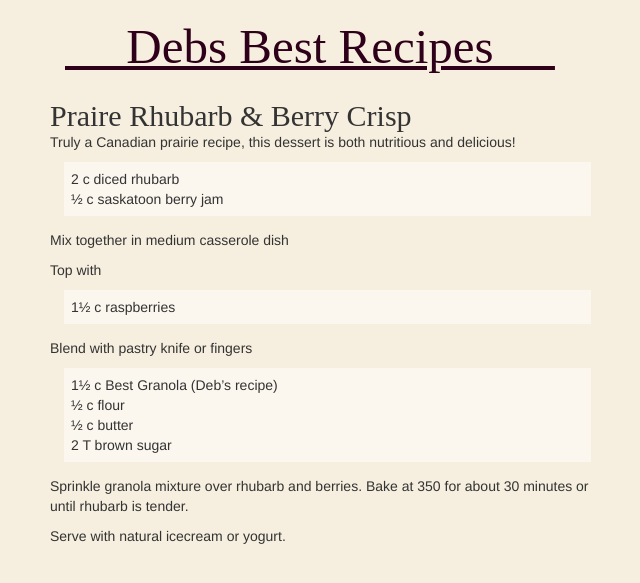
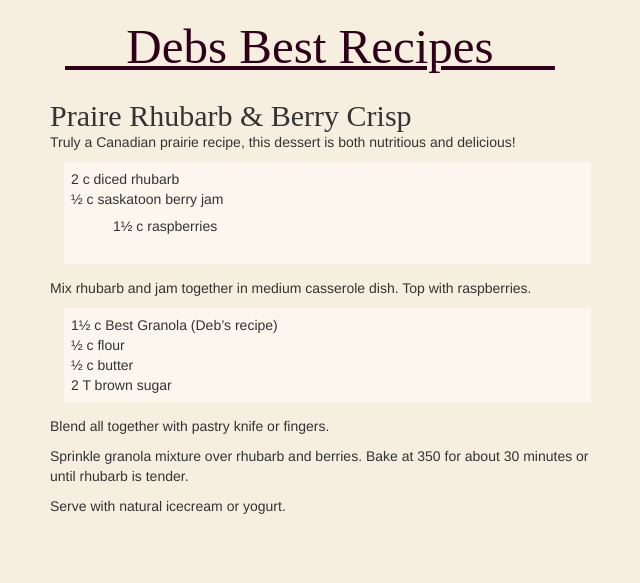
Before and after one commit to JonahBraun/debs-recipes, a Jekyll site: the page built from _posts/2005-08-08-rhubarb-a-berry-crisp.md, in a window 1280 px wide. Shown: the top 583 px of the page, without its empty margins (5-645 px from the left). Built offline with Jekyll 4.4.1, drawn with Linux system fonts in a browser that asks for light colours; nearby versions of some CDN libraries; some web fonts are replaced; Markdown is read by kramdown in place of the engine named in the settings.

Commit message:
Update 2005-08-08-rhubarb-a-berry-crisp.md

```diff
--- a/_posts/2005-08-08-rhubarb-a-berry-crisp.md
+++ b/_posts/2005-08-08-rhubarb-a-berry-crisp.md
@@ -7,20 +7,17 @@ Truly a Canadian prairie recipe, this dessert is both nutritious and delicious!
 
 - 2 c diced rhubarb
 - ½ c saskatoon berry jam
+- - 1½ c raspberries
 
-Mix together in medium casserole dish
-
-Top with
-
-- 1½ c raspberries
-
-Blend with pastry knife or fingers
+Mix rhubarb and jam together in medium casserole dish. Top with raspberries.
 
 - 1½ c Best Granola (Deb's recipe)
 - ½ c flour
 - ½ c butter
 - 2 T brown sugar
 
+Blend all together with pastry knife or fingers.
+
 Sprinkle granola mixture over rhubarb and berries. Bake at 350
 for about 30 minutes or until rhubarb is tender.
 
```
